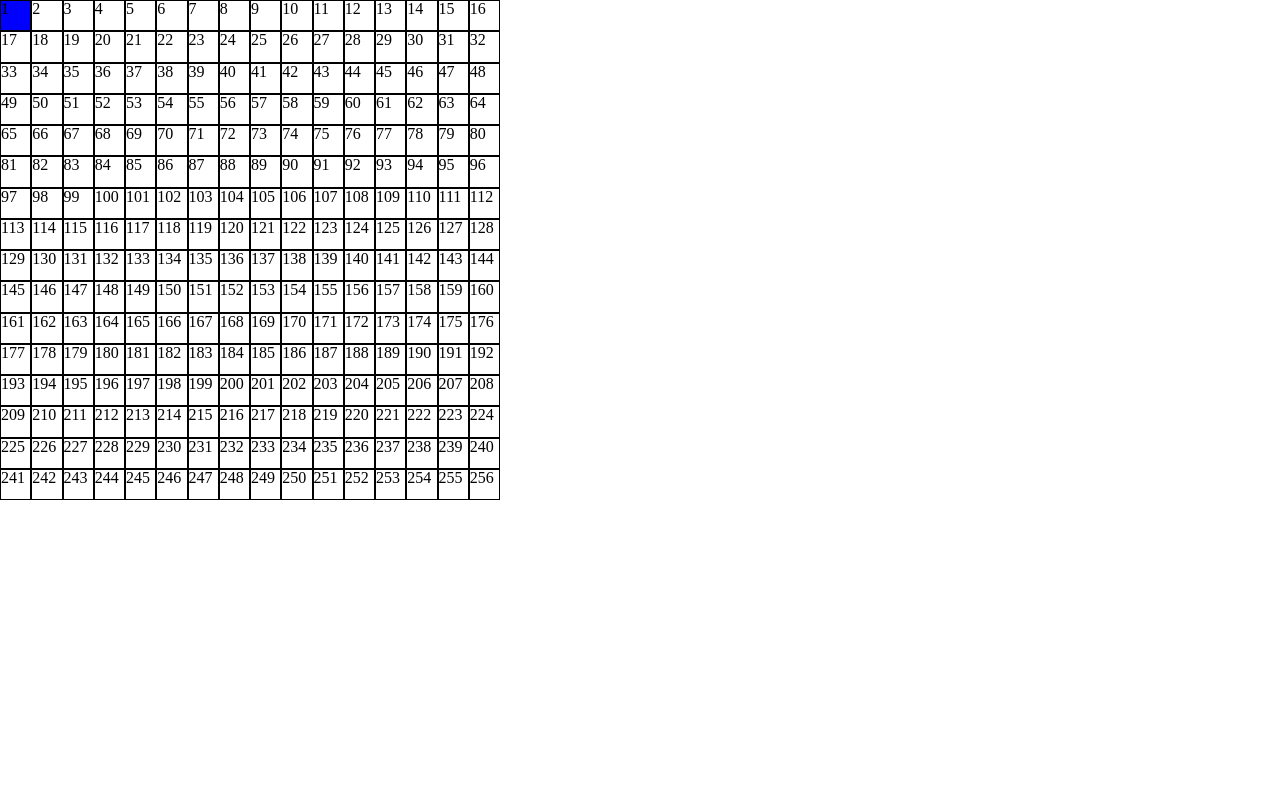
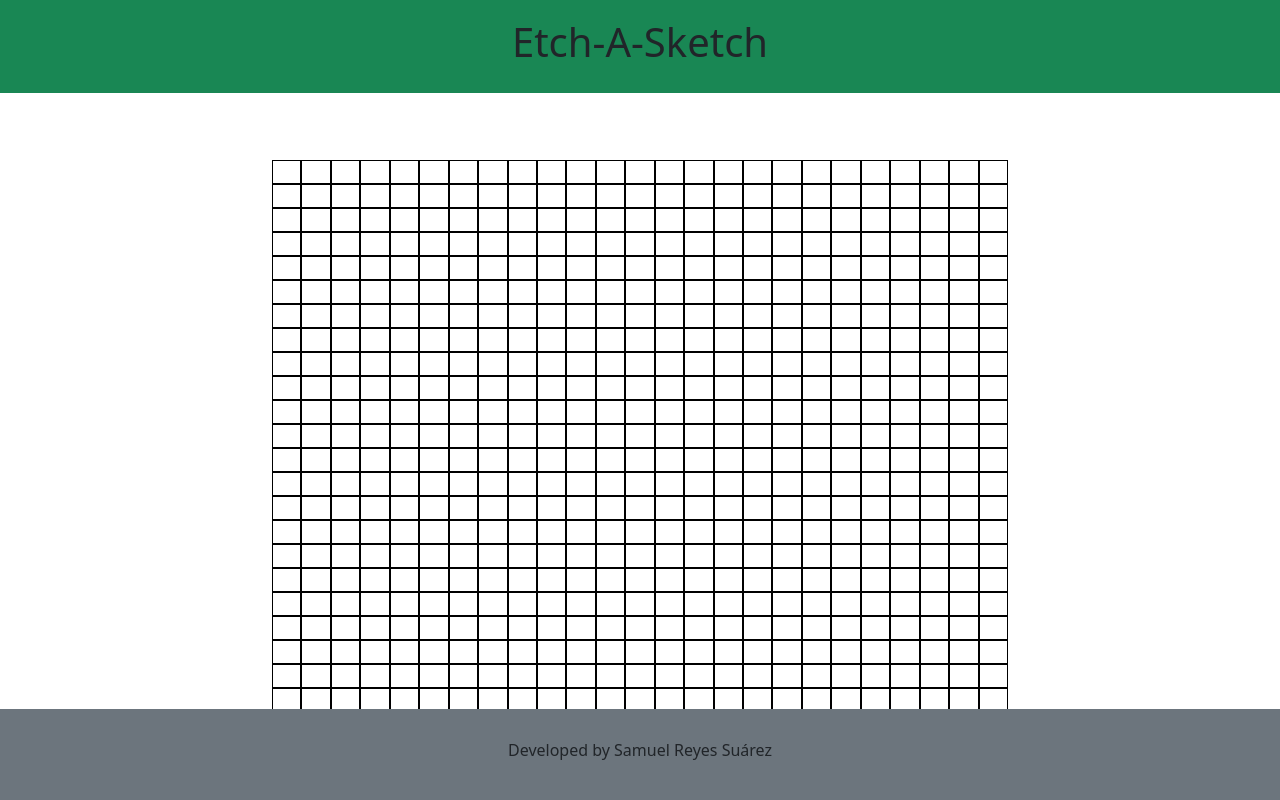
Before and after one commit to sam-rsuarez10/etch-a-sketch, a plain HTML site: page index.html in a window 1280 px wide. Drawn offline with nearby package versions, Linux system fonts and the light colour scheme.

Commit message:
Create initial header and footer, make grid size static

```diff
--- a/css/styles.css
+++ b/css/styles.css
@@ -3,9 +3,23 @@ body {
     --grid-rows: 1;
 }
 
+.header {
+    padding: 1.15rem 0;
+}
+
+
 .container {
-    width: 500px;
-    height: 500px;
+    display: flex;
+    flex-direction: column;
+}
+
+main {
+    margin-top: 10rem;
+}
+
+.grid-container {
+    width: 600px;
+    height: 600px;
     display: grid;
     grid-template-rows: repeat(var(--grid-rows), 1fr);
     grid-template-columns: repeat(var(--grid-cols), 1fr);
@@ -14,8 +28,13 @@ body {
 .grid-item {
     padding: 0;
     margin: 0;
+    overflow: hidden;
 }
 
 .grid-item:hover{
     background-color: blue;
 }
+
+.footer {
+    padding: 2rem 0;
+}
--- a/index.html
+++ b/index.html
@@ -7,9 +7,26 @@
     <link rel="stylesheet" href="./css/styles.css">
     <link rel="stylesheet" href="./css/reset.css">
     <title>Etch-A-Sketch</title>
+    <link href="https://cdn.jsdelivr.net/npm/bootstrap@5.2.3/dist/css/bootstrap.min.css" rel="stylesheet" integrity="sha384-rbsA2VBKQhggwzxH7pPCaAqO46MgnOM80zW1RWuH61DGLwZJEdK2Kadq2F9CUG65" crossorigin="anonymous">
 </head>
 <body>
-    <div id="grid" class="container"></div>
+    <div class="container">
+
+        <header class="header fixed-top bg-success">
+            <h1 class="text-center">Etch-A-Sketch</h1>
+        </header>
+
+        <main>
+            <div class="row">
+                <div id="grid" class=" col-8 grid-container offset-md-2"></div>
+            </div>
+        </main>
+
+        <footer class="fixed-bottom footer bg-secondary">
+            <h6 class="text-center ">Developed by Samuel Reyes Suárez</h6>
+        </footer>
+    </div>
     <script type="module" src="./js/main.js"></script>
+    <script src="https://cdn.jsdelivr.net/npm/bootstrap@5.2.3/dist/js/bootstrap.bundle.min.js" integrity="sha384-kenU1KFdBIe4zVF0s0G1M5b4hcpxyD9F7jL+jjXkk+Q2h455rYXK/7HAuoJl+0I4" crossorigin="anonymous"></script>
 </body>
 </html>
--- a/js/create-divs.js
+++ b/js/create-divs.js
@@ -7,7 +7,6 @@ function createDivs(container, rows, cols) {
         let div = document.createElement("div");
         div.style.cssText = `border: 0.1rem solid black`;
         div.classList.add("grid-item");
-        div.textContent = ind + 1;
         container.appendChild(div);
     }
 }
--- a/js/main.js
+++ b/js/main.js
@@ -2,4 +2,4 @@ import { createDivs } from "./create-divs.js";
 
 const containerDiv = document.querySelector("#grid");
 
-createDivs(containerDiv, 16, 16);
+createDivs(containerDiv, 25, 25);
```
